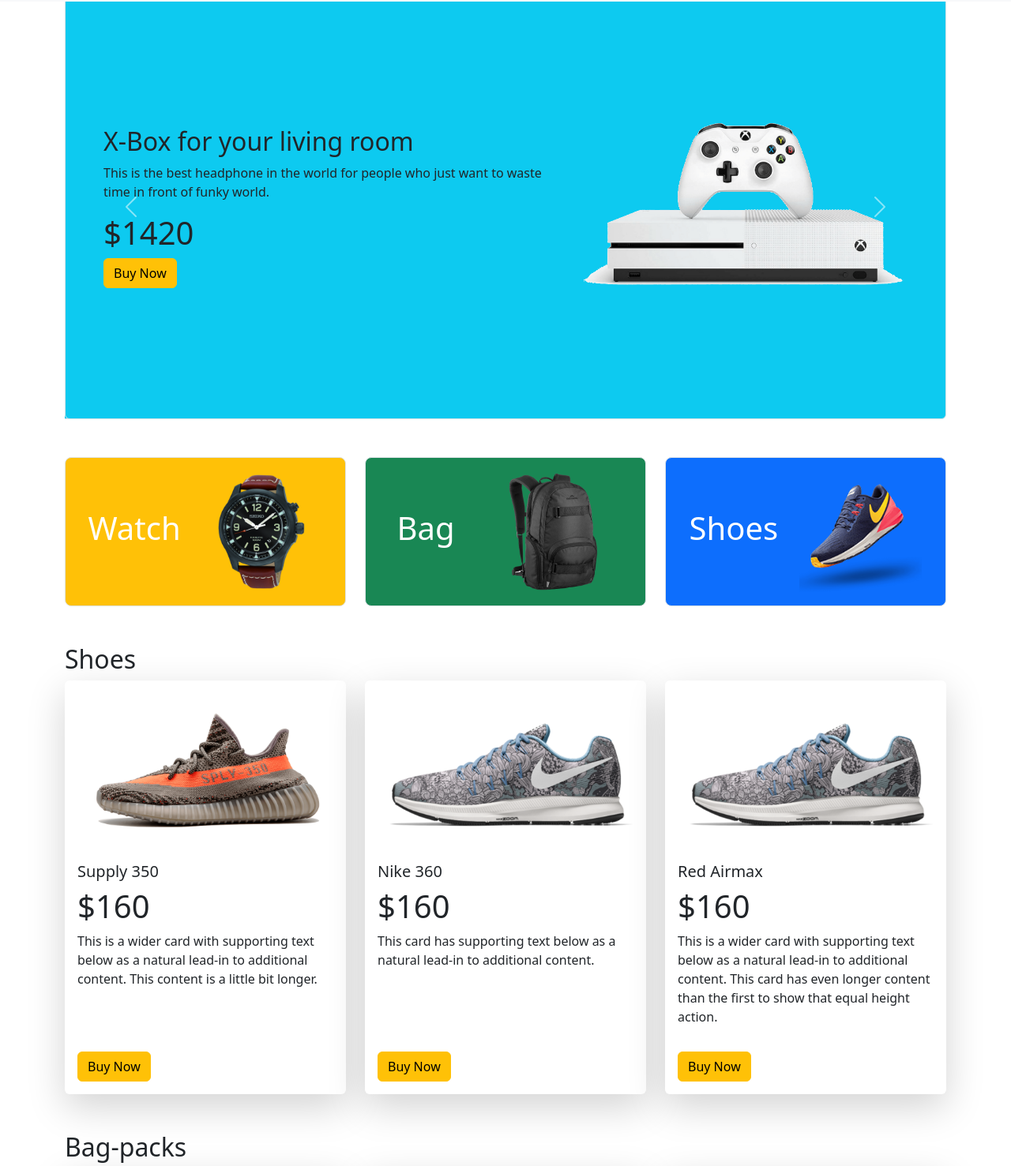
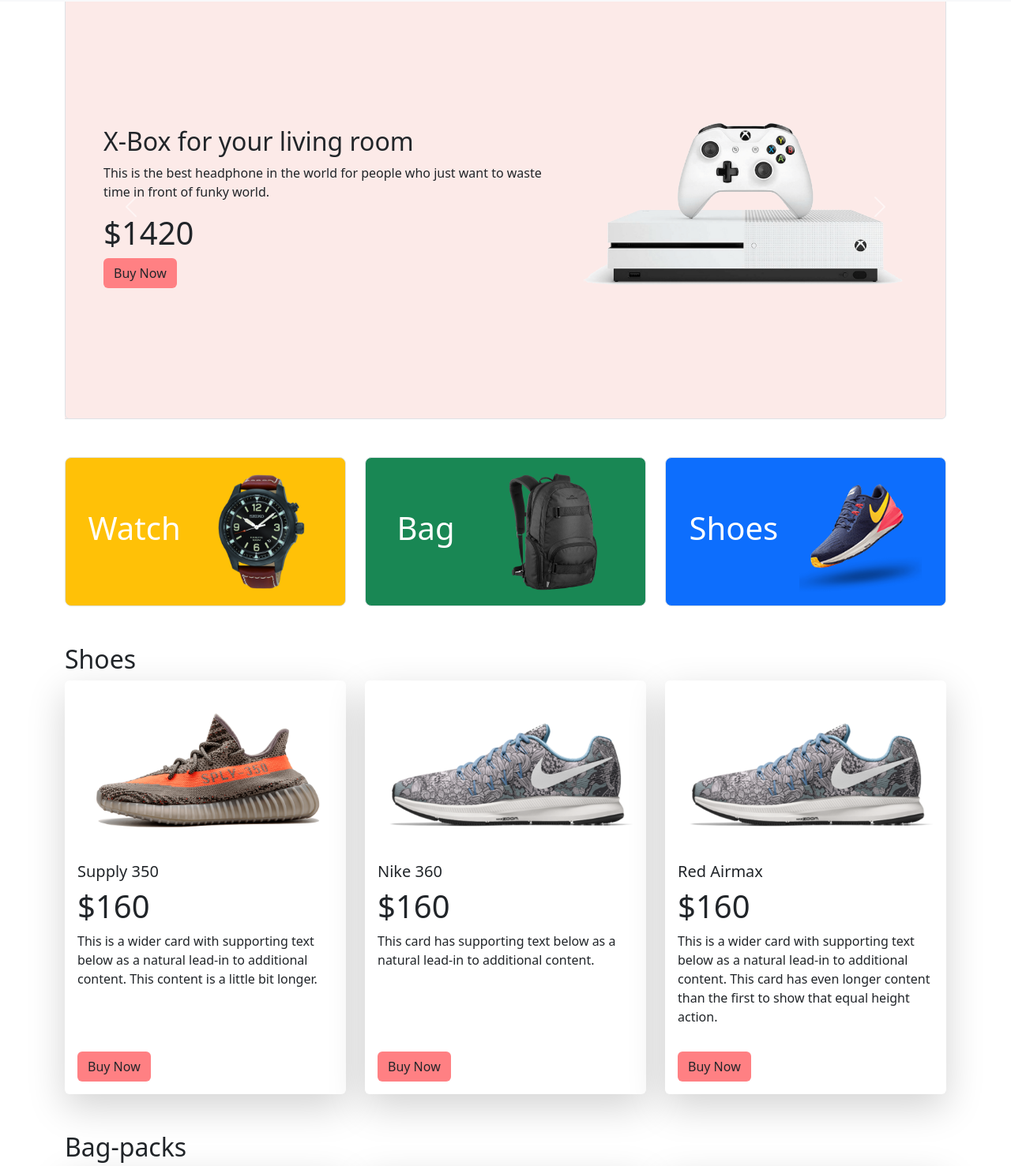
Before and after one commit to ShakilTalukder07/pandamart, a plain HTML site: page index.html in a window 1280 px wide. Shown: the part 54-1531 px from the top of the page at 79% size. Drawn offline with nearby package versions, Linux system fonts and the light colour scheme.

Commit message:
Project complete

```diff
--- a/index.html
+++ b/index.html
@@ -49,7 +49,7 @@
         <section class="mt-5">
             <div id="carouselExampleControls" class="carousel slide" data-bs-ride="carousel">
                 <div class="carousel-inner">
-                    <div class="carousel-item active border rounded bg-info p-5">
+                    <div class="carousel-item active border rounded panda-bg-info p-5">
                         <div class="row">
                             <div class="col-lg-7 d-flex align-items-center">
                                 <div>
@@ -57,7 +57,7 @@
                                     <p>This is the best headphone in the world for people who just want to waste time in
                                         front of funky world.</p>
                                     <h1>$120</h1>
-                                    <div class="btn btn-warning">Buy Now</div>
+                                    <div class="btn panda-btn-buynow">Buy Now</div>
                                 </div>
                             </div>
                             <div class="col-lg-5">
@@ -65,7 +65,7 @@
                             </div>
                         </div>
                     </div>
-                    <div class="carousel-item active border rounded bg-info p-5">
+                    <div class="carousel-item active border rounded panda-bg-info p-5">
                         <div class="row">
                             <div class="col-lg-7 d-flex align-items-center">
                                 <div>
@@ -73,7 +73,7 @@
                                     <p>This is the best headphone in the world for people who just want to waste time in
                                         front of funky world.</p>
                                     <h1>$1600</h1>
-                                    <div class="btn btn-warning">Buy Now</div>
+                                    <div class="btn panda-btn-buynow">Buy Now</div>
                                 </div>
                             </div>
                             <div class="col-lg-5">
@@ -81,7 +81,7 @@
                             </div>
                         </div>
                     </div>
-                    <div class="carousel-item active border rounded bg-info p-5">
+                    <div class="carousel-item active border rounded panda-bg-info p-5">
                         <div class="row">
                             <div class="col-lg-7 d-flex align-items-center">
                                 <div>
@@ -89,7 +89,7 @@
                                     <p>This is the best headphone in the world for people who just want to waste time in
                                         front of funky world.</p>
                                     <h1>$1420</h1>
-                                    <div class="btn btn-warning">Buy Now</div>
+                                    <div class="btn panda-btn-buynow">Buy Now</div>
                                 </div>
                             </div>
                             <div class="col-lg-5">
@@ -159,7 +159,7 @@
                                 additional content. This content is a little bit longer.</p>
                         </div>
                         <div class="m-3">
-                            <div class="btn btn-warning">Buy Now</div>
+                            <div class="btn panda-btn-buynow">Buy Now</div>
                         </div>
                     </div>
                 </div>
@@ -173,7 +173,7 @@
                                 content.</p>
                         </div>
                         <div class="m-3">
-                            <div class="btn btn-warning">Buy Now</div>
+                            <div class="btn panda-btn-buynow">Buy Now</div>
                         </div>
                     </div>
                 </div>
@@ -188,7 +188,7 @@
                                 height action.</p>
                         </div>
                         <div class="m-3">
-                            <div class="btn btn-warning">Buy Now</div>
+                            <div class="btn panda-btn-buynow">Buy Now</div>
                         </div>
                     </div>
                 </div>
@@ -211,7 +211,7 @@
                                 additional content. This content is a little bit longer.</p>
                         </div>
                         <div class="m-3">
-                            <div class="btn btn-warning">Buy Now</div>
+                            <div class="btn panda-btn-buynow">Buy Now</div>
                         </div>
                     </div>
                 </div>
@@ -225,7 +225,7 @@
                                 content.</p>
                         </div>
                         <div class="m-3">
-                            <div class="btn btn-warning">Buy Now</div>
+                            <div class="btn panda-btn-buynow">Buy Now</div>
                         </div>
                     </div>
                 </div>
@@ -240,7 +240,7 @@
                                 height action.</p>
                         </div>
                         <div class="m-3">
-                            <div class="btn btn-warning">Buy Now</div>
+                            <div class="btn panda-btn-buynow">Buy Now</div>
                         </div>
                     </div>
                 </div>
@@ -249,7 +249,7 @@
         <!-- Bag-Pack section end  -->
 
         <!-- subscribe section start  -->
-        <section style="height: 350px" class="container rounded-3 d-flex justify-content-center  align-items-center bg-info mt-5" id='subscribe'>
+        <section style="height: 350px" class="container rounded-3 d-flex justify-content-center  align-items-center panda-bg-info mt-5" id='subscribe'>
             <div>
                 <h1>LET'S STAY IN TOUCH</h1>
                 <p>Get updates on sales, specials and more</p>
@@ -264,12 +264,9 @@
         <!-- subdcribe section end  -->
 
     </main>
-
     <footer class="mt-5 text-center">
         <p><small>©2023. Panda Commerce. All rights reserved. Sofia, Bulgaria.</small></p>
     </footer>
-
-
 
     <script src="https://cdn.jsdelivr.net/npm/bootstrap@5.2.0/dist/js/bootstrap.bundle.min.js"
         integrity="sha384-A3rJD856KowSb7dwlZdYEkO39Gagi7vIsF0jrRAoQmDKKtQBHUuLZ9AsSv4jD4Xa"
--- a/style.css
+++ b/style.css
@@ -0,0 +1,6 @@
+.panda-bg-info{
+    background-color: #FCEAE8;
+}
+.panda-btn-buynow{
+    background-color: #FF8083;
+}
```
